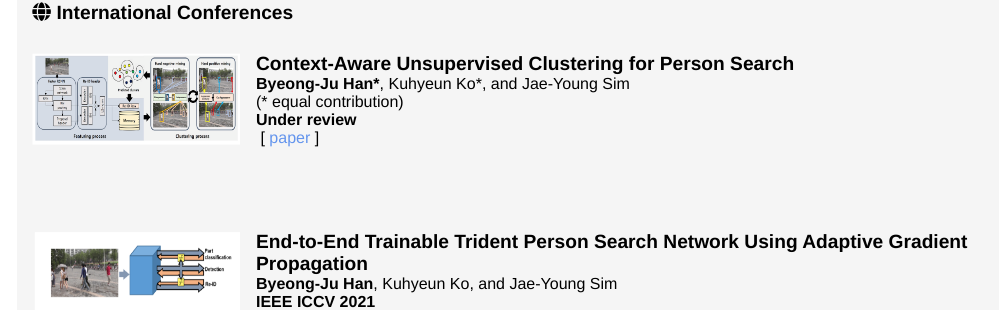
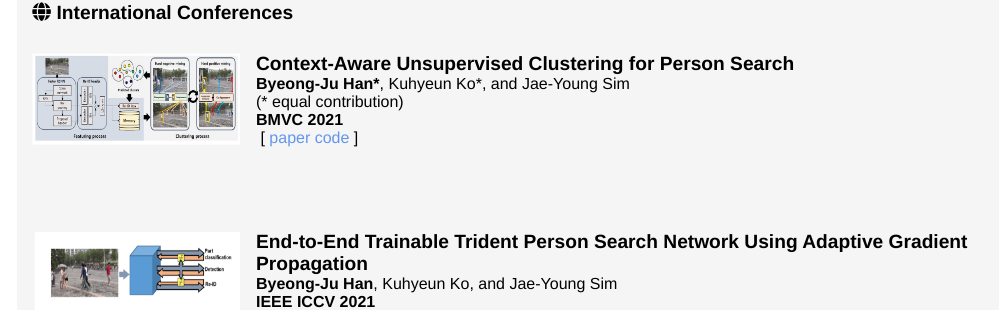
Before and after one commit to byeongjuhan/byeongjuhan.github.io, a Jekyll site: the page built from index.html, in a window 1280 px wide and 900 px high, scrolled down 1301 px. Shown: the part 149-459 px from the top of the window, without its empty margins (143-1142 px from the left). Built offline with Jekyll 4.4.1, drawn with Linux system fonts in a browser that asks for light colours; nearby versions of some CDN libraries.

Commit message:
Update index.html
BMCV update / paper, code hyperlink update

```diff
--- a/index.html
+++ b/index.html
@@ -153,10 +153,11 @@ layout: default
                 <div style="padding-top: 13px">
                     <p class="title">Context-Aware Unsupervised Clustering for Person Search</p>
                     <p class="authors"><b>Byeong-Ju Han*</b>, Kuhyeun Ko*, and Jae-Young Sim <br class="br"><span class="eq-cont"></span>(* equal contribution)</p>
-                    <p class="venue">Under review </p>
+                    <p class="venue">BMVC 2021 </p>
                     <p class="resources">&shy;
                     [
-                        <a href="">paper</a>
+                        <a href="https://arxiv.org/abs/2110.01341">paper</a>
+                        <a href="https://github.com/VIP-Lab-UNIST/CUCPS_public">code</a>
                     ]
                     </p>
                 </div>
@@ -169,7 +170,7 @@ layout: default
                     <p class="venue">IEEE ICCV 2021   </p>
                     <p class="resources">
                     [
-                        <a href="">paper</a>
+                        <a href="https://openaccess.thecvf.com/content/ICCV2021/papers/Han_End-to-End_Trainable_Trident_Person_Search_Network_Using_Adaptive_Gradient_Propagation_ICCV_2021_paper.pdf">paper</a>
                     ]
                     </p>
                 </div>
```
